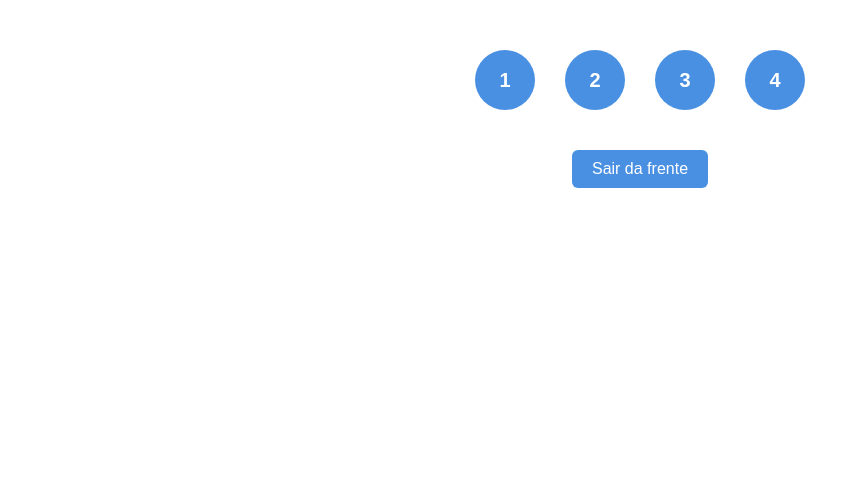
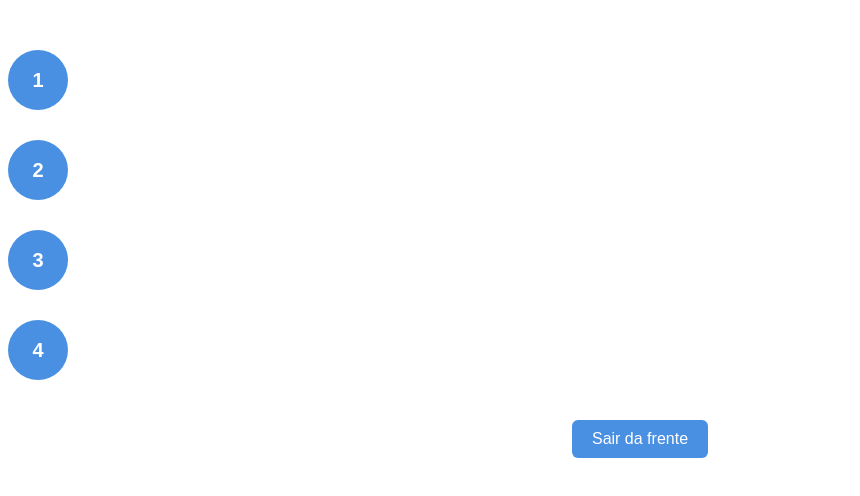
Before and after one commit to ASBeatriz/Greedy-Algorithm-Simulator, a plain HTML site: page simulator/index.html in a window 1280 px wide. Shown: the whole page, without its empty margins (0-860 px from the left). Drawn offline with Linux system fonts and the light colour scheme.

```diff
--- a/simulator/index.html
+++ b/simulator/index.html
@@ -15,7 +15,9 @@
         <div class="pessoa" id="p4">4</div>
     </div>
 
-    <button id="botaoSai">Sair da frente</button>
+    <div id="menu">
+        <button id="botaoSai">Sair da frente</button>
+    </div>
 
     <script src="main.js"></script>
 </body>
--- a/simulator/style.css
+++ b/simulator/style.css
@@ -5,6 +5,7 @@ body {
 }
 
 #fila-container {
+    flex-direction: column;
     display: flex;
     justify-content: center;
     gap: 30px;
```
Also changed, not shown: simulator/main.js (indentation only). Lines whose indentation alone changed are shown as unchanged.
